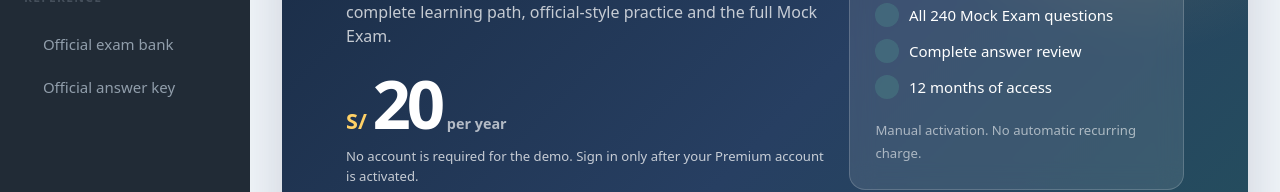
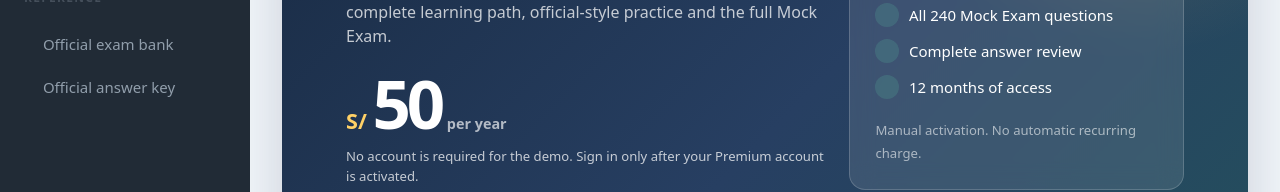
Before and after one commit to miguellynch130304-afk/escaladocenteingles, a Next.js app: page /upgrade in a window 1280 px wide. Shown: the part 380-572 px from the top of the page. Built offline with nearby package versions, Linux system fonts and the light colour scheme; no server answers; a web font is replaced by a local one.

Commit message:
Update annual premium price to S 50

```diff
--- a/data/accessPlans.js
+++ b/data/accessPlans.js
@@ -7,7 +7,7 @@ export const FREE_MODULE_IDS = [
 
 export const FREE_MOCK_QUESTION_COUNT = 10;
 export const FULL_MOCK_QUESTION_COUNT = 240;
-export const PREMIUM_PRICE_PEN = 20;
+export const PREMIUM_PRICE_PEN = 50;
 export const PREMIUM_DURATION_MONTHS = 12;
 
 export const canAccessModule = (moduleId, isPremium) => (
```
